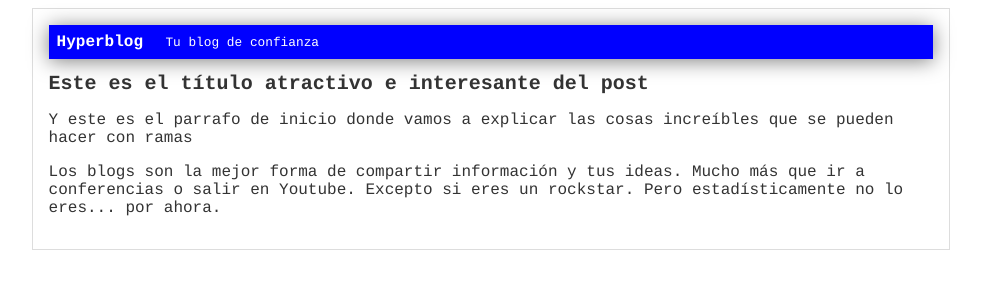
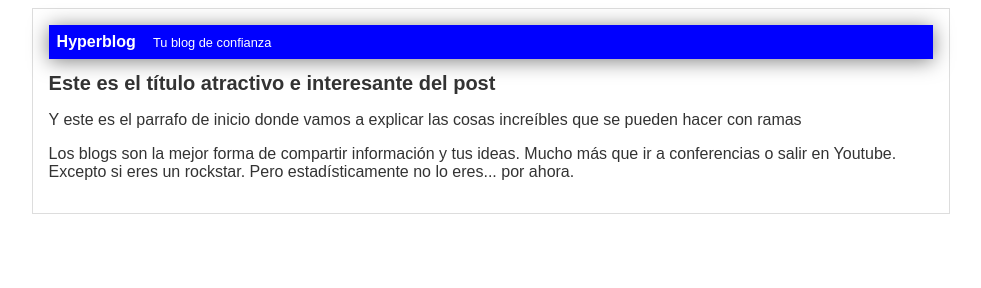
Before and after one commit to Freddier-chavez/My-Blog, a plain HTML site: page blogpost.html in a window 1280 px wide. Shown: the whole page, without its empty margins (149-1130 px from the left). Drawn offline with Linux system fonts and the light colour scheme.

Commit message:
Volví a una tipografía menos controversial

```diff
--- a/css/styles.css
+++ b/css/styles.css
@@ -2,7 +2,7 @@ body
 {
     color:#333;
     text-align: center;
-    font-family: 'Courier', Courier, monospace;
+    font-family: Arial, Helvetica, sans-serif;
 }
 #container{
     width: 70%;
```
